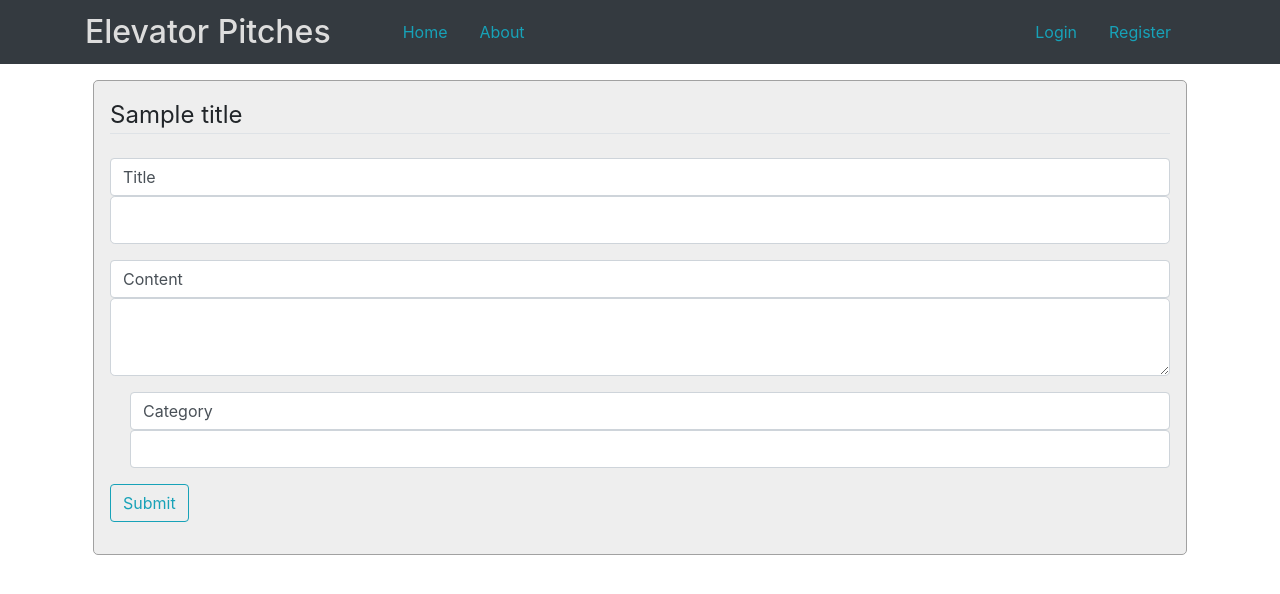
After one commit to IreriVIkki/PitchesIP, a Flask app: template app/templates/pitch.html in a window 1280 px wide. The commit adds this page. Shown: the top 594 px of the page. Run offline with Flask 2, Linux system fonts and the light colour scheme; the template is opened without the code that fills it: most values are stand-ins (such as "Sample title", 1, 10 or a date in 2020); form fields are guessed from the names that the template uses; some libraries are stand-ins or nearby versions.

Commit message:
created a form for adding a new pitch by the user

```diff
--- a/app/auth/forms.py
+++ b/app/auth/forms.py
@@ -1,7 +1,6 @@
 from flask_wtf import FlaskForm
 from wtforms import StringField, PasswordField, SubmitField, BooleanField
 from wtforms.validators import DataRequired, Length, Email, EqualTo
-from ..models import db
 
 
 class LoginForm(FlaskForm):
--- a/app/main/__init__.py
+++ b/app/main/__init__.py
@@ -2,4 +2,4 @@ from flask import Blueprint
 
 main = Blueprint('main', __name__)
 
-from . import views
+from . import views, forms
--- /dev/null
+++ b/app/main/forms.py
@@ -0,0 +1,11 @@
+from flask_wtf import FlaskForm
+from wtforms import StringField, TextAreaField, TextField, SelectField, SubmitField
+from wtforms.validators import DataRequired, Length
+
+
+class PitchForm(FlaskForm):
+    title = StringField('Pitch title', validators=[
+                        DataRequired(), Length(max=50)])
+    content = TextField('Enter Pitch Here', Length(min=5))
+    category = SelectField('Category')
+    submit = SubmitField('Publish')
--- a/app/main/views.py
+++ b/app/main/views.py
@@ -13,7 +13,7 @@ def home():
 @main.route('/new/pitch')
 @login_required
 def new_pitch():
-    pass
+    return render_template('pitch.html', title='Create New Pitch')
 
 
 @main.route('/user/dashboard')
--- a/app/static/css/main.css
+++ b/app/static/css/main.css
@@ -46,20 +46,19 @@ label {
     margin-bottom: 0% !important;
 }
 
-li,
 h1,
 p,
 a,
 h2,
 h3,
 label {
-    margin-right: 1.25rem !important;
+    margin-right: 1rem !important;
 }
 
 .pitch-dashboard {
     width: 100%;
     display: grid;
-    grid-auto-columns: 1fr 12fr 3fr 3fr 2fr 2fr 2fr 3fr;
+    grid-auto-columns: 1fr 16fr 3fr 3fr 2fr 2fr 2fr 3fr;
     grid-template-areas: 'a b c d e f g h'
 }
 
@@ -68,7 +67,8 @@ label {
 }
 
 .pitch-title {
-    grid-area: b
+    grid-area: b;
+    min-width: 45%;
 }
 
 .pitch-category {
--- /dev/null
+++ b/app/templates/pitch.html
@@ -0,0 +1,50 @@
+{% extends 'layout.html' %}
+<!-- this template leads to the page for regestering new users -->
+{% block content %}
+<div class="container">
+    <div class="field-box">
+        <form action="" method="POST">
+            <!-- this hidden tag adds a crsf tocken that provides protection for your shit -->
+            {{ form.hidden_tag() }}
+            <!-- field set groups together shit that is related to each other -->
+            <fieldset class="form-group">
+                <!-- legend gives a dope ass title to a form field -->
+                <legend class="border-bottom mb-4">{{title}}</legend>
+                <div class="form-group">
+                    {{ form.title.label(class='form-control') }}
+                    {% if form.title.errors %}
+                    {{ form.title(class='form-control form-control-lg is-invalid') }}
+                    <div class="invalid-feedback">
+                        {% for error in form.title.errors %}
+                        <span>{{ error }}</span>
+                        {% endfor %}
+                    </div>
+                    {% else %}
+                    {{ form.title(class='form-control form-control-lg') }}
+                    {% endif %}
+                </div>
+                <div class="form-group">
+                    {{ form.content.label(class='form-control') }}
+                    {% if form.content.errors %}
+                    {{ form.content(class='form-control form-control-lg is-invalid') }}
+                    <div class="invalid-feedback">
+                        {% for error in form.content.errors %}
+                        <span>{{ error }}</span>
+                        {% endfor %}
+                    </div>
+                    {% else %}
+                    {{ form.content(class='form-control form-control-lg') }}
+                    {% endif %}
+                </div>
+                <div class="form-check">
+                    {{ form.category.label(class='form-control') }}
+                    {{ form.category(class='form-control') }}
+                </div>
+            </fieldset>
+            <div class="form-group">
+                {{ form.submit(class='btn btn-outline-info') }}
+            </div>
+        </form>
+    </div>
+    {% endblock content %}
+</div>
```
Also changed, not shown: app/templates/dashboard.html (+4 -7 lines).
